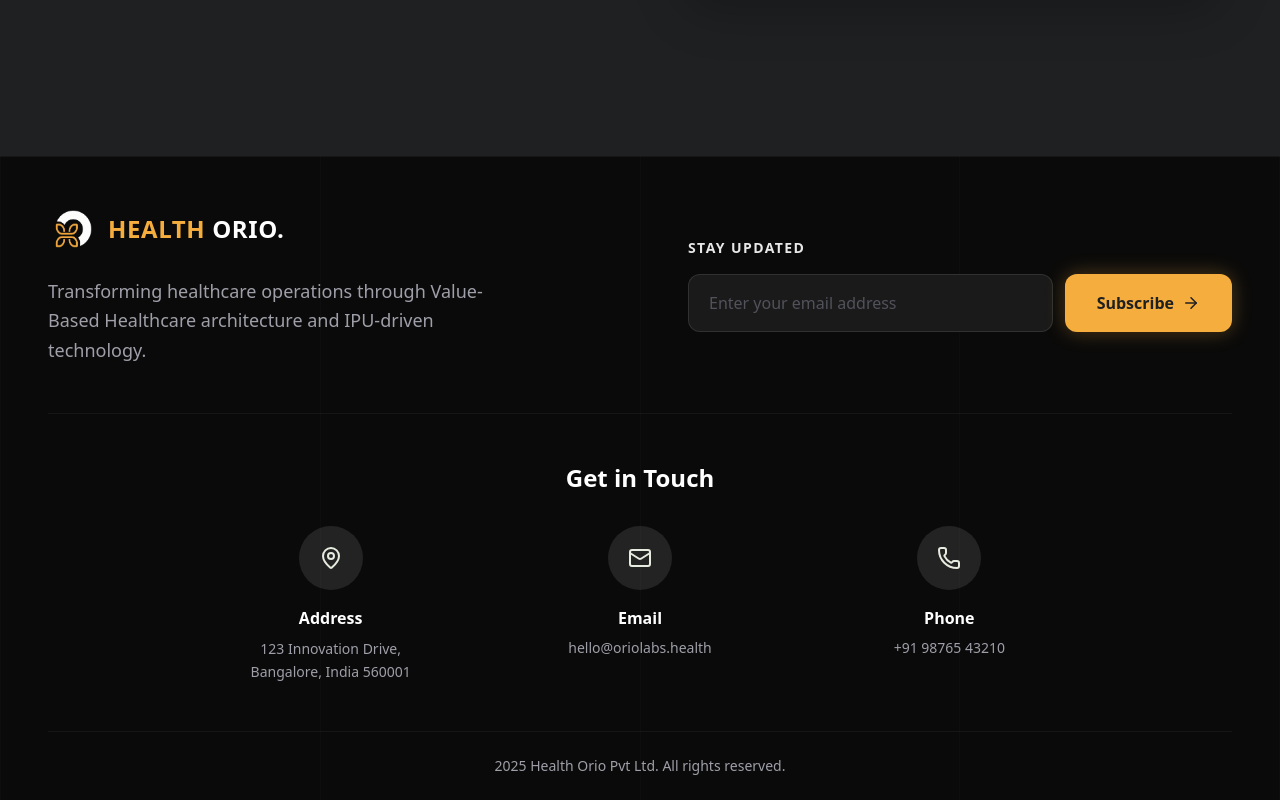
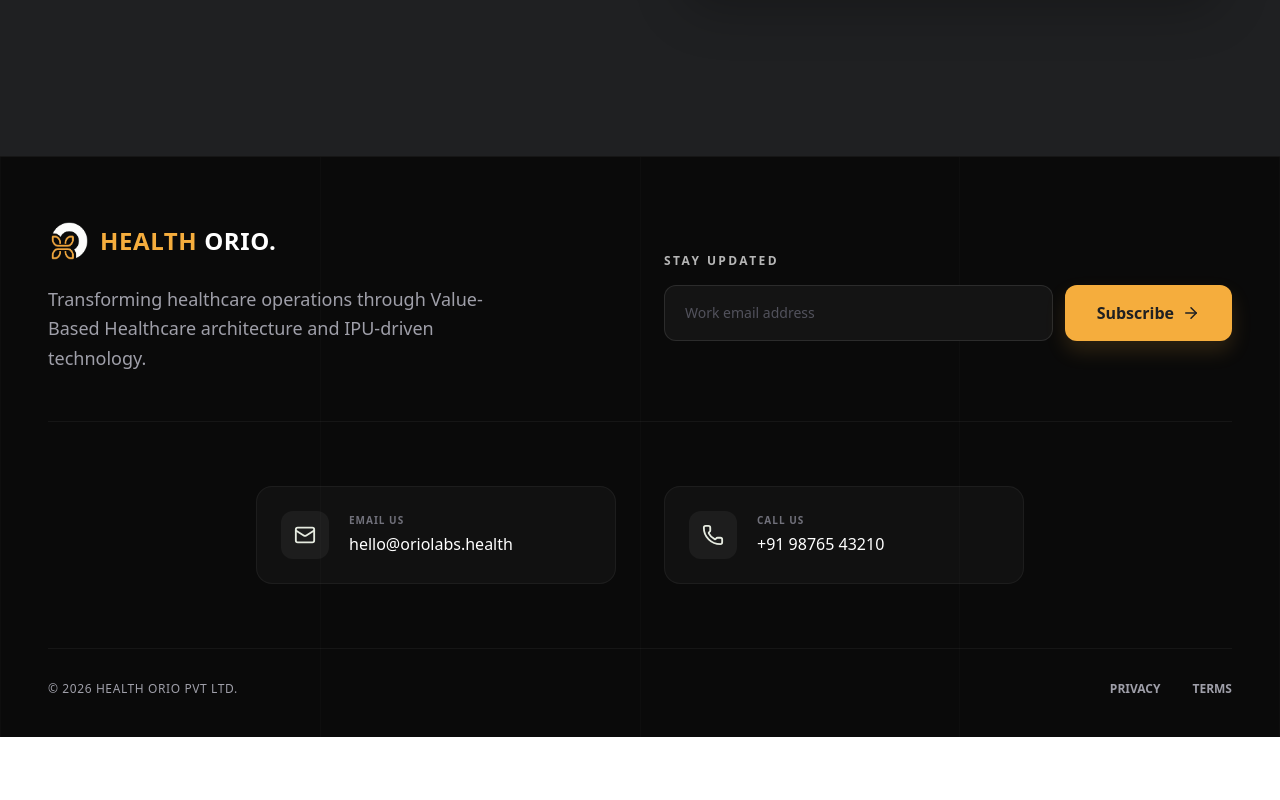
Before and after one commit to startupcoaching123/health-orio, a React (Vite) app: page /contact in a window 1280 px wide. Shown: the part 780-1580 px from the top of the page. After the commit the page ends 1517 px from the top, so only its background shows below. Built offline with nearby package versions, Linux system fonts and the light colour scheme.

Commit message:
remove address

```diff
--- a/src/components/Footer.jsx
+++ b/src/components/Footer.jsx
@@ -2,108 +2,107 @@ import React from 'react';
 import {
   ArrowRight,
   Mail,
-  MapPin,
   Phone
 } from 'lucide-react';
 import OrioLogo from './OrioLogo';
 
 const Footer = () => {
-  // UPDATED: A rich, deep black/charcoal for a premium feel
   const bgClass = 'bg-[#0A0A0A]';
   const textClass = 'text-white';
-  const mutedText = 'text-zinc-400'; // Zinc is slightly cooler/more modern than standard gray
+  const mutedText = 'text-zinc-400';
   const accentColor = 'text-[#E6EBE0]';
 
   return (
     <footer className={`relative w-full ${bgClass} ${textClass} font-sans overflow-hidden border-t border-white/5`}>
 
       {/* --- BACKGROUND DECOR --- */}
-      {/* Grid lines set to very low opacity for texture without distraction */}
       <div className="absolute inset-0 pointer-events-none opacity-[0.02]">
-        <div className="h-full w-full max-w-7xl mx-auto grid grid-cols-4 border-r border-white">
+        <div className="h-full w-full max-w-7xl mx-auto grid grid-cols-2 md:grid-cols-4 border-r border-white">
           {[...Array(4)].map((_, i) => (
             <div key={i} className="h-full border-l border-white"></div>
           ))}
         </div>
       </div>
 
-      <div className="relative z-10 max-w-7xl mx-auto px-6 lg:px-12 pt-12 pb-6">
+      <div className="relative z-10 max-w-7xl mx-auto px-6 lg:px-12 pt-16 pb-10">
 
         {/* --- TOP SECTION: BRAND & NEWSLETTER --- */}
-        <div className="grid grid-cols-1 lg:grid-cols-2 gap-12 lg:gap-24 mb-12 border-b border-white/5 pb-12">
+        <div className="grid grid-cols-1 lg:grid-cols-2 gap-12 mb-16 pb-12 border-b border-white/5">
 
           {/* Brand Info */}
-          <div>
-            <div className="flex items-center gap-3 mb-6">
-              <div className=" p-1 rounded-full">
-                <OrioLogo theme="dark" className="w-10 h-10" />
-              </div>
-              <span className="text-2xl font-black tracking-wide text-white">
-              <span className="text-[#F5AD3D]">HEALTH</span> <span className="text-white">ORIO.</span>
-            </span>
+          <div className="text-center lg:text-left">
+            <div className="flex items-center justify-center lg:justify-start gap-3 mb-6">
+              <OrioLogo theme="dark" className="w-10 h-10" />
+              <span className="text-2xl font-black tracking-wide text-white uppercase">
+                <span className="text-[#F5AD3D]">Health</span> Orio.
+              </span>
             </div>
-            <p className={`text-lg leading-relaxed max-w-md ${mutedText}`}>
+            <p className={`text-base md:text-lg leading-relaxed max-w-md mx-auto lg:mx-0 ${mutedText}`}>
               Transforming healthcare operations through Value-Based Healthcare architecture and IPU-driven technology.
             </p>
           </div>
 
           {/* Newsletter Input */}
           <div className="flex flex-col justify-center">
-            <h3 className="text-sm font-bold uppercase tracking-widest mb-4 opacity-90">Stay Updated</h3>
+            <h3 className="text-xs font-bold uppercase tracking-[0.2em] mb-4 text-center lg:text-left opacity-70">
+              Stay Updated
+            </h3>
             <form className="flex flex-col sm:flex-row gap-3">
               <input
                 type="email"
-                placeholder="Enter your email address"
-                // UPDATED: Input background is slightly lighter than footer for depth
-                className="grow bg-[#1A1A1A] border border-white/10 rounded-xl px-5 py-4 text-white placeholder-zinc-600 focus:outline-none focus:border-[#E6EBE0] focus:ring-1 focus:ring-[#E6EBE0] transition-all"
+                placeholder="Work email address"
+                className="grow bg-[#141414] border border-white/10 rounded-xl px-5 py-4 text-white placeholder-zinc-600 focus:outline-none focus:border-[#F5AD3D] transition-all text-sm"
               />
-              <button className="bg-[#F5AD3D] text-[#1F2022] px-8 py-4 rounded-xl font-bold hover:bg-white transition-all flex items-center justify-center gap-2 shadow-[0_0_20px_rgba(245,173,61,0.3)]">
+              <button className="bg-[#F5AD3D] text-[#1F2022] px-8 py-4 rounded-xl font-bold hover:bg-white transition-all flex items-center justify-center gap-2 shadow-[0_10px_20px_rgba(245,173,61,0.15)] active:scale-95">
                 Subscribe <ArrowRight size={18} />
               </button>
             </form>
           </div>
         </div>
 
-        {/* --- MIDDLE SECTION: CONTACT INFO --- */}
-        <div className="max-w-4xl mx-auto text-center mb-12">
-          <h4 className="font-bold text-2xl mb-8 text-white">Get in Touch</h4>
-          <div className="grid grid-cols-1 md:grid-cols-3 gap-8">
-            <div className={`flex flex-col items-center text-center group`}>
-              <div className={`w-16 h-16 rounded-full bg-white/10 flex items-center justify-center mb-4 ${accentColor} group-hover:bg-white group-hover:text-[#0A0A0A] transition-all`}>
-                <MapPin size={24} />
+        {/* --- MIDDLE SECTION: DUAL CONTACT (NO ADDRESS) --- */}
+        <div className="max-w-3xl mx-auto mb-16">
+          <div className="grid grid-cols-1 sm:grid-cols-2 gap-6 md:gap-12">
+
+            {/* Email Box */}
+            <a
+              href="mailto:hello@oriolabs.health"
+              className="flex items-center gap-5 p-6 rounded-2xl bg-white/[0.03] border border-white/5 hover:bg-white/[0.06] transition-all group"
+            >
+              <div className={`w-12 h-12 rounded-xl bg-white/5 flex items-center justify-center ${accentColor} group-hover:bg-[#F5AD3D] group-hover:text-[#0A0A0A] transition-all`}>
+                <Mail size={22} />
               </div>
-              <h5 className="font-bold text-white mb-2">Address</h5>
-              <p className={`${mutedText} text-sm leading-relaxed`}>
-                123 Innovation Drive,<br />Bangalore, India 560001
-              </p>
-            </div>
+              <div>
+                <h5 className="text-[10px] uppercase tracking-widest font-bold text-zinc-500 mb-1">Email Us</h5>
+                <p className="text-sm md:text-base font-medium">hello@oriolabs.health</p>
+              </div>
+            </a>
 
-            <div className={`flex flex-col items-center text-center group`}>
-              <div className={`w-16 h-16 rounded-full bg-white/10 flex items-center justify-center mb-4 ${accentColor} group-hover:bg-white group-hover:text-[#0A0A0A] transition-all`}>
-                <Mail size={24} />
+            {/* Phone Box */}
+            <a
+              href="tel:+919876543210"
+              className="flex items-center gap-5 p-6 rounded-2xl bg-white/[0.03] border border-white/5 hover:bg-white/[0.06] transition-all group"
+            >
+              <div className={`w-12 h-12 rounded-xl bg-white/5 flex items-center justify-center ${accentColor} group-hover:bg-[#F5AD3D] group-hover:text-[#0A0A0A] transition-all`}>
+                <Phone size={22} />
               </div>
-              <h5 className="font-bold text-white mb-2">Email</h5>
-              <a href="mailto:hello@oriolabs.health" className={`${mutedText} text-sm hover:text-white transition-colors`}>
-                hello@oriolabs.health
-              </a>
-            </div>
+              <div>
+                <h5 className="text-[10px] uppercase tracking-widest font-bold text-zinc-500 mb-1">Call Us</h5>
+                <p className="text-sm md:text-base font-medium">+91 98765 43210</p>
+              </div>
+            </a>
 
-            <div className={`flex flex-col items-center text-center group`}>
-              <div className={`w-16 h-16 rounded-full bg-white/10 flex items-center justify-center mb-4 ${accentColor} group-hover:bg-white group-hover:text-[#0A0A0A] transition-all`}>
-                <Phone size={24} />
-              </div>
-              <h5 className="font-bold text-white mb-2">Phone</h5>
-              <p className={`${mutedText} text-sm`}>
-                +91 98765 43210
-              </p>
-            </div>
           </div>
         </div>
 
-        {/* --- BOTTOM SECTION: COPYRIGHT --- */}
-        <div className="flex flex-col md:flex-row items-center justify-center pt-6 border-t border-white/5">
-          <div className={`text-sm ${mutedText}`}>
-            2025 Health Orio Pvt Ltd. All rights reserved.
+        {/* --- BOTTOM SECTION --- */}
+        <div className="flex flex-col md:flex-row items-center justify-between pt-8 border-t border-white/5 gap-4 text-center md:text-left">
+          <div className={`text-xs tracking-wider ${mutedText}`}>
+            &copy; 2026 HEALTH ORIO PVT LTD.
+          </div>
+          <div className="flex gap-8">
+            <a href="#" className={`text-xs font-bold hover:text-[#F5AD3D] transition-colors ${mutedText}`}>PRIVACY</a>
+            <a href="#" className={`text-xs font-bold hover:text-[#F5AD3D] transition-colors ${mutedText}`}>TERMS</a>
           </div>
         </div>
       </div>
--- a/src/pages/ResourcesPage.jsx
+++ b/src/pages/ResourcesPage.jsx
@@ -60,7 +60,7 @@ const ResourcesPage = ({ theme }) => {
          title: "Hospital KPI Benchmarks",
          category: "Data Report",
          icon: BarChart2,
-         desc: "Compare your clinical and financial performance against top-tier Indian hospitals.",
+         desc: "Compare your clinical and financial performance against top-tier hospitals.",
          isGated: true
       },
       {
```
